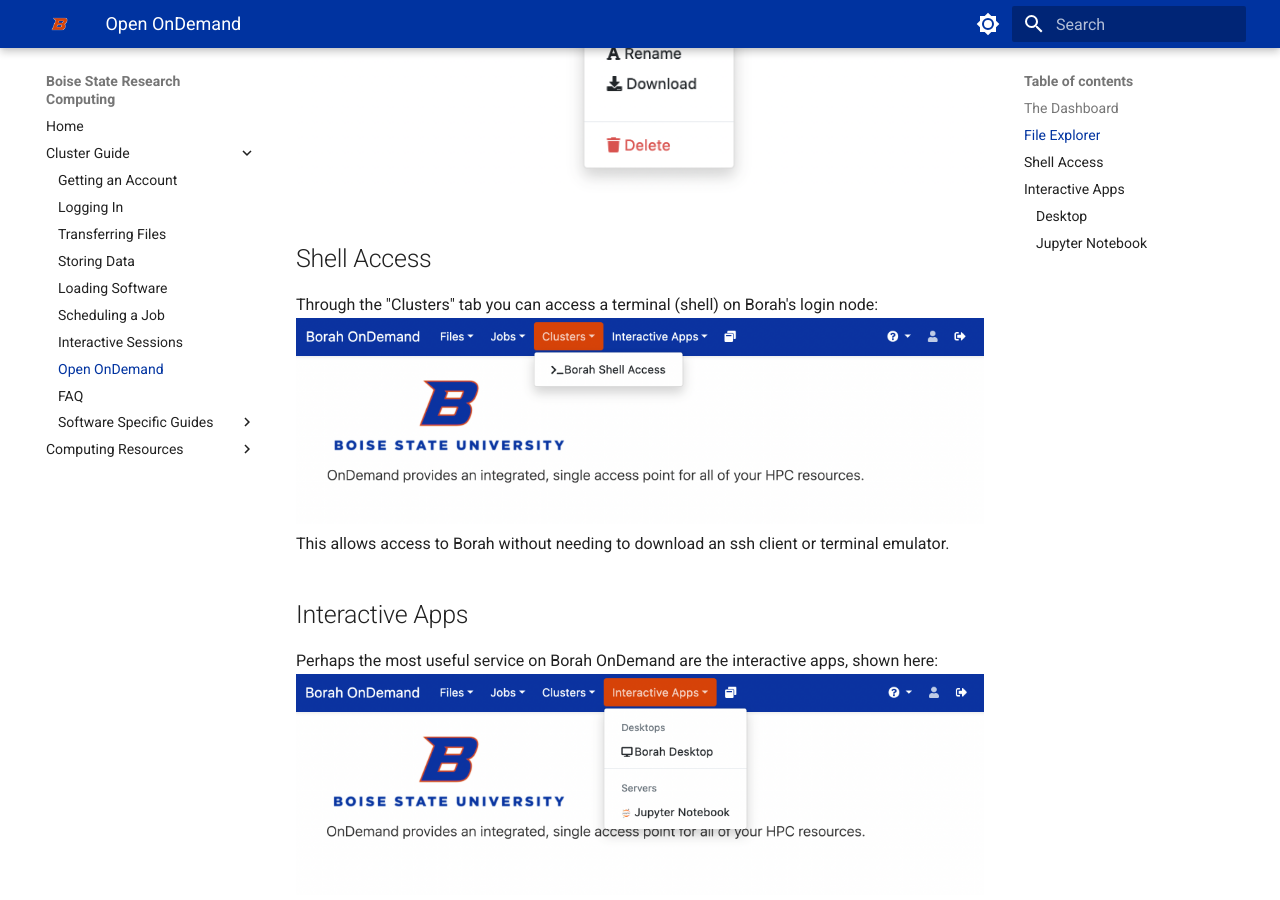
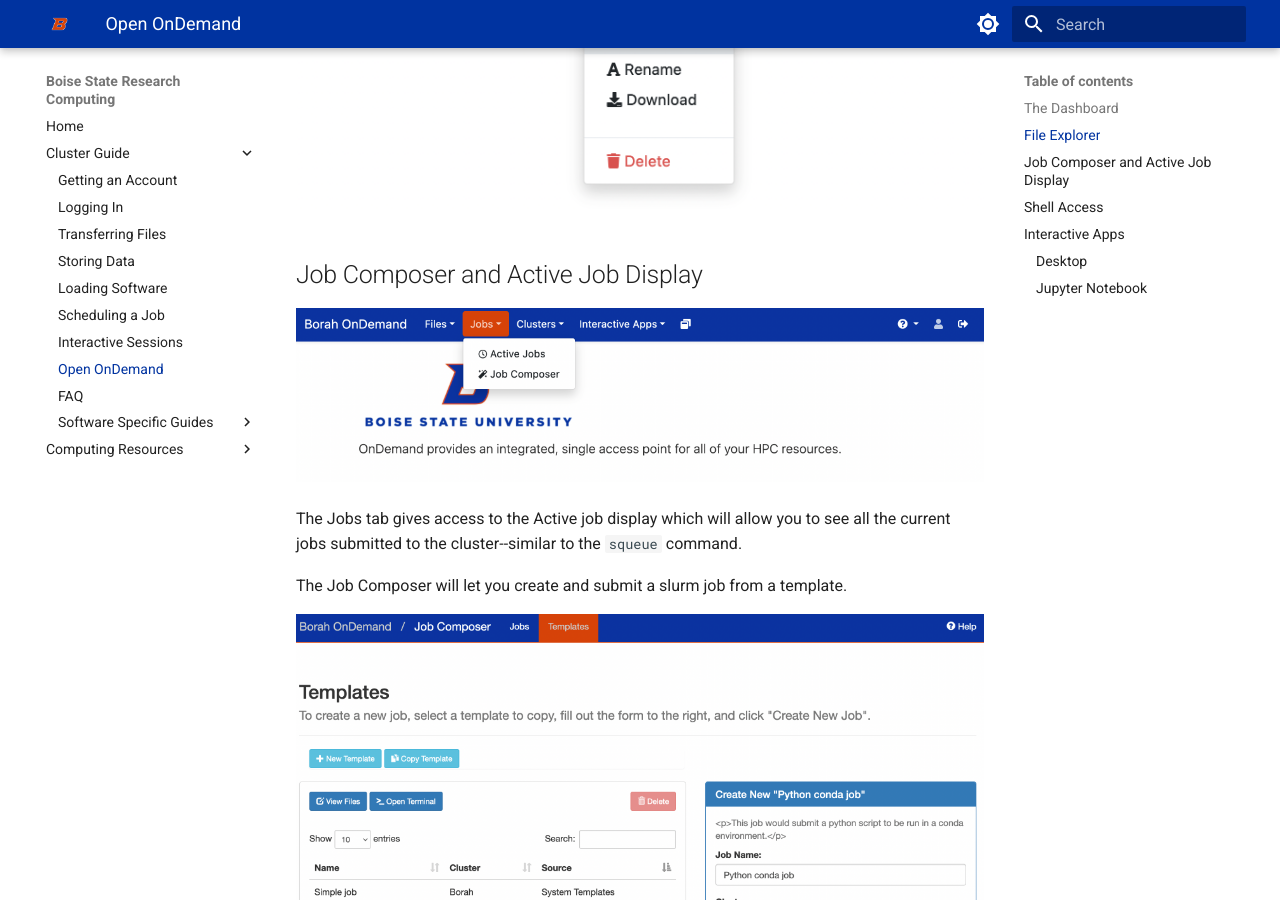
Before and after one commit to bsurc/docs, an MkDocs documentation site: the page built from docs/open_ondemand.md, in a window 1280 px wide and 900 px high, scrolled down 1781 px. Built offline with MkDocs 1.6.1 and Material for MkDocs 9.7.7, drawn with Linux system fonts in a browser that asks for light colours; some of the changed text lies outside the part shown.

Commit message:
Add info about jobs tab

```diff
--- a/docs/open_ondemand.md
+++ b/docs/open_ondemand.md
@@ -2,6 +2,7 @@
 
 Open OnDemand is a web portal that provides a graphical user interface (GUI) to a supercomputer cluster.
 This open-source project is developed and maintained by the Ohio Supercomputer Center (OSC); you can learn more at  [https://openondemand.org/](https://openondemand.org/).
+
 You can access the Open OnDemand portal for Borah at [https://borah-ondemand.boisestate.edu](https://borah-ondemand.boisestate.edu).
 (You'll need to be on VPN and log in with your Borah username and password.)
 
@@ -20,6 +21,16 @@ The services available can be accessed through the tabs at the top of the page.
 The file explorer tab provides a graphical explorer where you can upload, download, move, copy, delete, and create files and directories.
 There is even a graphical text editor to modify files:
 ![The file dropdown to access the text editor](images/ood-file-edit.png "The file dropdown to access the text editor")
+
+## Job Composer and Active Job Display
+
+![Borah OnDemand dashboard with Jobs tab highlighted](images/ood-dash-jobs.png "Borah OnDemand dashboard with Jobs tab highlighted")
+
+The Jobs tab gives access to the Active job display which will allow you to see all the current jobs submitted to the cluster--similar to the `squeue` command.
+
+The Job Composer will let you create and submit a slurm job from a template.
+
+![Job Composer view showing job templates](images/ood-job-composer.png "Job Composer view showing job templates")
 
 ## Shell Access
 
```
Also changed, not shown: docs/images/ood-dash-jobs.png (added), docs/images/ood-job-composer.png (added).
